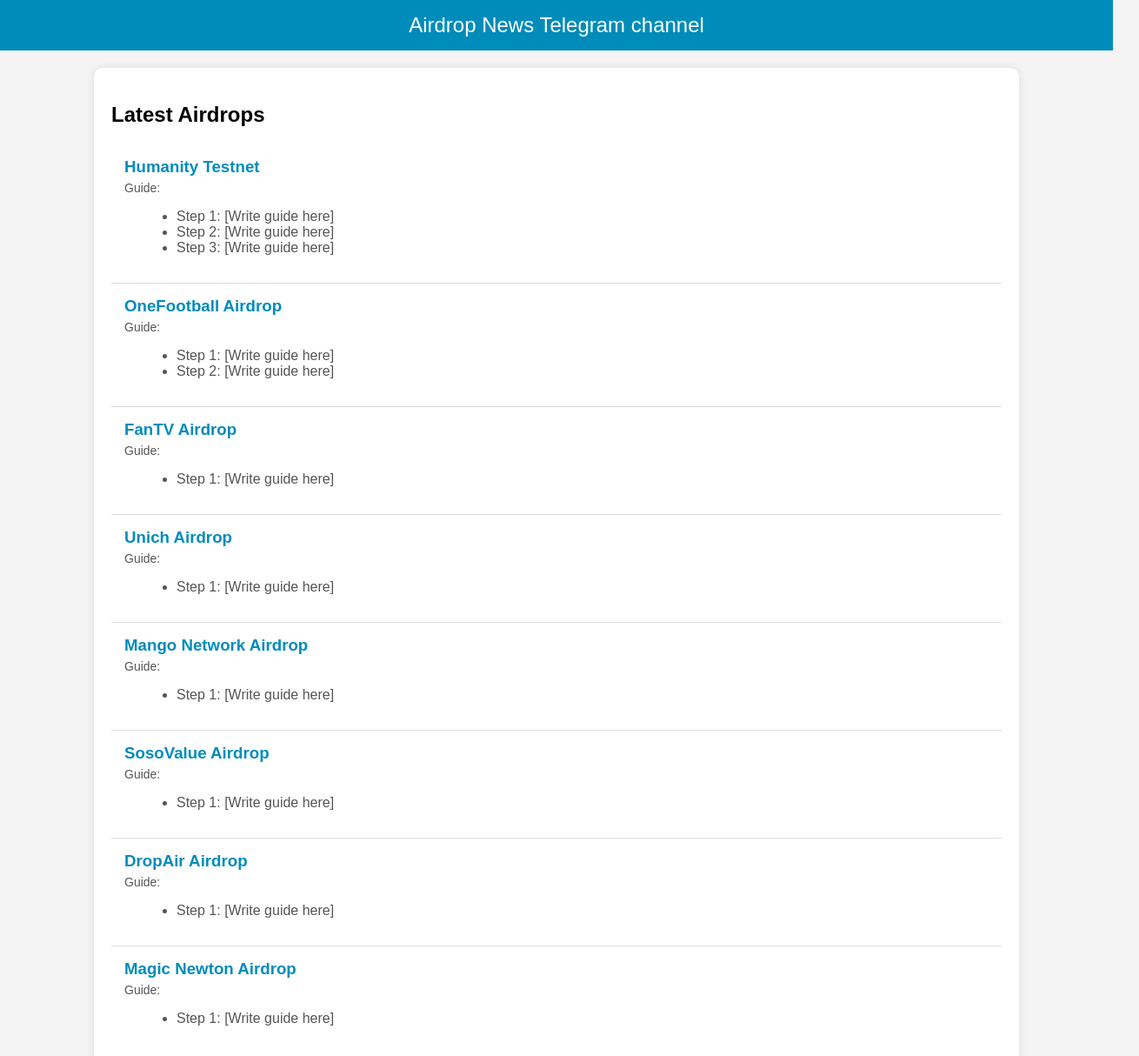
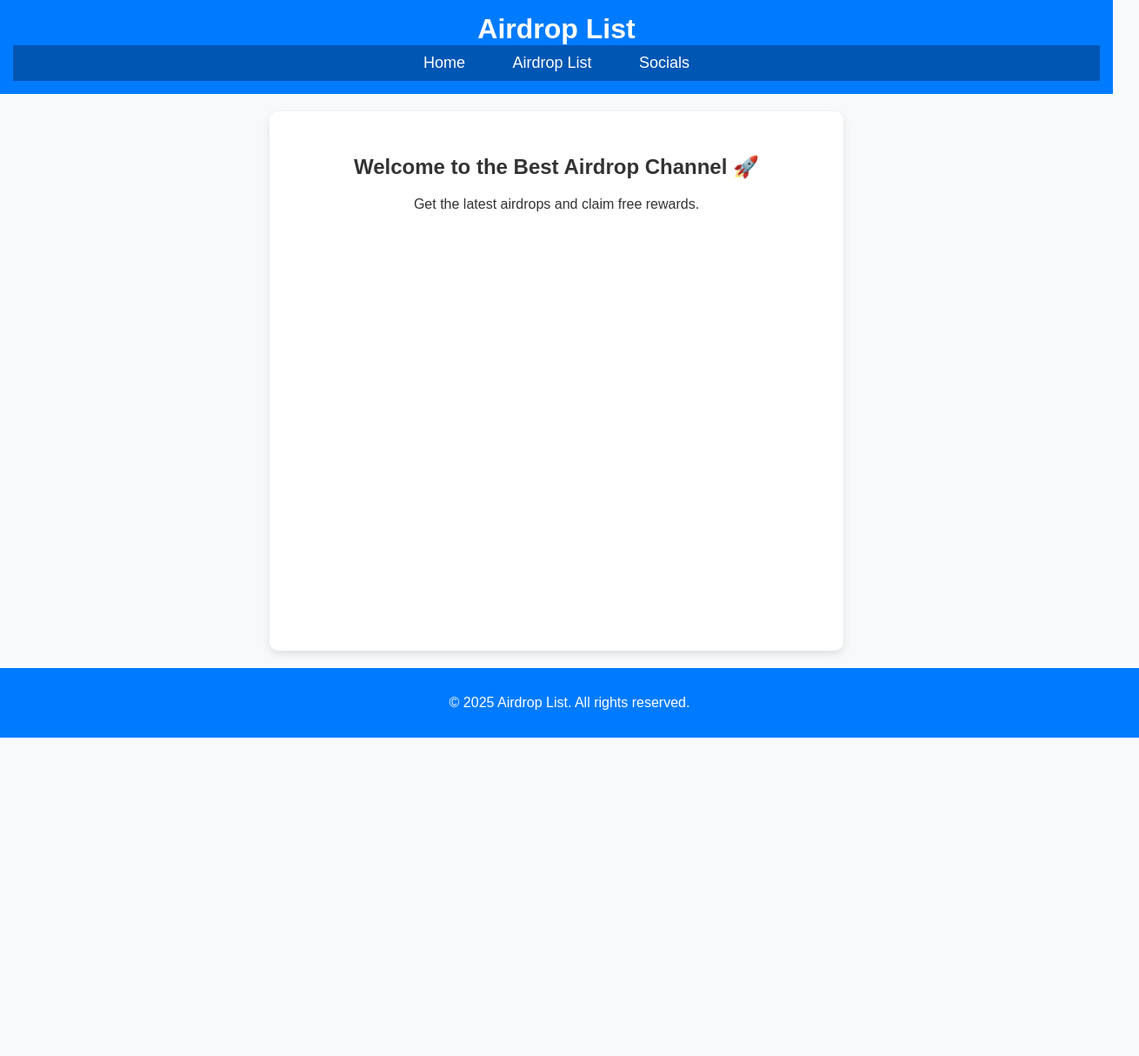
Before and after one commit to bacha67/airdrop-list, a plain HTML site: page index.html in a window 1280 px wide. Shown: the whole page at 87% size, 1310 px wide, since content can reach past the window. After the commit the page ends 848 px from the top, so only its background shows below. Drawn offline with Linux system fonts and the light colour scheme.

Commit message:
Updated home section styling and added social media placeholders

```diff
--- a/index.html
+++ b/index.html
@@ -1,81 +1,94 @@
+<!DOCTYPE html>
+<html lang="en">
 <head>
     <meta charset="UTF-8">
     <meta name="viewport" content="width=device-width, initial-scale=1.0">
-    <title>Airdrop Hub</title>
+    <title>Airdrop List</title>
     <link rel="stylesheet" href="style.css">
+    <script>
+        function showSection(sectionId) {
+            document.querySelectorAll('section').forEach(section => {
+                section.style.display = 'none';
+            });
+            document.getElementById(sectionId).style.display = 'block';
+        }
+
+        document.addEventListener("DOMContentLoaded", function() {
+            showSection('home'); // Show home section by default
+        });
+    </script>
 </head>
+<body>
+    <header>
+        <h1>Airdrop List</h1>
+        <nav>
+            <ul>
+                <li><a href="#" onclick="showSection('home')">Home</a></li>
+                <li><a href="#" onclick="showSection('airdrop-list')">Airdrop List</a></li>
+                <li><a href="#" onclick="showSection('socials')">Socials</a></li>
+            </ul>
+        </nav>
+    </header>
 
-<body>
-    <header>Airdrop News Telegram channel</header>
-    <div class="container">
-        <h2>Latest Airdrops</h2>
+    <section id="home">
+        <h2>Welcome to the Best Airdrop Channel 🚀</h2>
+        <p>Get the latest airdrops and claim free rewards.</p>
+    </section>
 
-        <div class="airdrop">
-            <h3><a href="https://testnet.humanity.org/dashboard">Humanity Testnet</a></h3>
-            <p class="guide">Guide:</p>
-            <ul class="bullet">
-                <li>Step 1: [Write guide here]</li>
-                <li>Step 2: [Write guide here]</li>
-                <li>Step 3: [Write guide here]</li>
-            </ul>
-        </div>
+    <section id="airdrop-list" style="display: none;">
+        <h2>Airdrop List</h2>
+        <ul>
+            <li>
+                <a href="https://testnet.humanity.org/dashboard">Humanity Testnet Airdrop</a> 📝
+                <p class="guide-space">Step-by-step guide on how to participate.</p>
+            </li>
+            <li>
+                <a href="https://ofc.onefootball.com/s2/?referral=IBp2iNDUMiu9">OneFootball Airdrop</a> 📝
+                <p class="guide-space">Step-by-step guide on how to participate.</p>
+            </li>
+            <li>
+                <a href="https://airdrop.fantv.world/">FanTV Airdrop</a> 📝
+                <p class="guide-space">Step-by-step guide on how to participate.</p>
+            </li>
+            <li>
+                <a href="https://unich.com/en/airdrop">Unich Airdrop</a> 📝
+                <p class="guide-space">Step-by-step guide on how to participate.</p>
+            </li>
+            <li>
+                <a href="https://task.testnet.mangonetwork.io/">MangoNetwork Airdrop</a> 📝
+                <p class="guide-space">Step-by-step guide on how to participate.</p>
+            </li>
+            <li>
+                <a href="https://sosovalue.com/exp">SosoValue Airdrop</a> 📝
+                <p class="guide-space">Step-by-step guide on how to participate.</p>
+            </li>
+            <li>
+                <a href="https://dropair.io/">DropAir Airdrop</a> 📝
+                <p class="guide-space">Step-by-step guide on how to participate.</p>
+            </li>
+            <li>
+                <a href="https://www.magicnewton.com/portal/rewards">MagicNewton Airdrop</a> 📝
+                <p class="guide-space">Step-by-step guide on how to participate.</p>
+            </li>
+        </ul>
+    </section>
 
-        <div class="airdrop">
-            <h3><a href="https://ofc.onefootball.com/s2/?referral=IBp2iNDUMiu9">OneFootball Airdrop</a></h3>
-            <p class="guide">Guide:</p>
-            <ul class="bullet">
-                <li>Step 1: [Write guide here]</li>
-                <li>Step 2: [Write guide here]</li>
-            </ul>
-        </div>
+    <section id="socials" style="display: none;">
+        <h2>Follow Us</h2>
+        <p>
+            <a href="https://t.me/OroAirdrop01" target="_blank">📢 Join Our Telegram</a>
+        </p>
+        <p>
+            <a href="https://twitter.com/BEsehtu" target="_blank">🐦 Follow Us on Twitter</a>
+        </p>
+        <p>
+            <a href="https://discord.gg/Sg4jN36s" target="_blank">🎮 Join Our Discord</a>
+        </p>
+    </section>
 
-        <div class="airdrop">
-            <h3><a href="https://airdrop.fantv.world/">FanTV Airdrop</a></h3>
-            <p class="guide">Guide:</p>
-            <ul class="bullet">
-                <li>Step 1: [Write guide here]</li>
-            </ul>
-        </div>
 
-        <div class="airdrop">
-            <h3><a href="https://unich.com/en/airdrop">Unich Airdrop</a></h3>
-            <p class="guide">Guide:</p>
-            <ul class="bullet">
-                <li>Step 1: [Write guide here]</li>
-            </ul>
-        </div>
-
-        <div class="airdrop">
-            <h3><a href="https://task.testnet.mangonetwork.io/">Mango Network Airdrop</a></h3>
-            <p class="guide">Guide:</p>
-            <ul class="bullet">
-                <li>Step 1: [Write guide here]</li>
-            </ul>
-        </div>
-
-        <div class="airdrop">
-            <h3><a href="https://sosovalue.com/exp">SosoValue Airdrop</a></h3>
-            <p class="guide">Guide:</p>
-            <ul class="bullet">
-                <li>Step 1: [Write guide here]</li>
-            </ul>
-        </div>
-
-        <div class="airdrop">
-            <h3><a href="https://dropair.io/">DropAir Airdrop</a></h3>
-            <p class="guide">Guide:</p>
-            <ul class="bullet">
-                <li>Step 1: [Write guide here]</li>
-            </ul>
-        </div>
-
-        <div class="airdrop">
-            <h3><a href="https://www.magicnewton.com/portal/rewards">Magic Newton Airdrop</a></h3>
-            <p class="guide">Guide:</p>
-            <ul class="bullet">
-                <li>Step 1: [Write guide here]</li>
-            </ul>
-        </div>
-    </div>
+    <footer>
+        <p>&copy; 2025 Airdrop List. All rights reserved.</p>
+    </footer>
 </body>
 </html>
--- a/style.css
+++ b/style.css
@@ -1,46 +1,129 @@
+/* General Styles */
 body {
     font-family: Arial, sans-serif;
     margin: 0;
     padding: 0;
-    background-color: #f4f4f4;
+    background-color: #f8f9fa;
+    color: #333;
 }
+
+/* Header */
 header {
-    background: #008CBA;
+    background-color: #007bff;
     color: white;
     padding: 15px;
     text-align: center;
-    font-size: 24px;
 }
-.container {
-    width: 80%;
-    margin: auto;
-    padding: 20px;
-    background: white;
+
+header h1 {
+    margin: 0;
+}
+
+/* Navigation */
+nav ul {
+    list-style: none;
+    padding: 0;
+    text-align: center;
+    background-color: #0056b3;
+    margin: 0;
+}
+
+nav ul li {
+    display: inline;
+    margin: 0 15px;
+}
+
+nav ul li a {
+    color: white;
+    text-decoration: none;
+    font-size: 18px;
+    padding: 10px;
+    display: inline-block;
+}
+
+nav ul li a:hover {
+    background-color: #003d80;
+    border-radius: 5px;
+}
+
+/* Sections */
+section {
+    text-align: center;
+    padding: 40px 20px;
+}
+
+/* Home Section */
+#home {
+    background-color: #ffffff;
+    box-shadow: 0px 4px 10px rgba(0, 0, 0, 0.1);
     border-radius: 10px;
-    box-shadow: 0px 0px 10px rgba(0, 0, 0, 0.1);
-    margin-top: 20px;
+    margin: 20px auto;
+    padding: 30px;
+    max-width: 600px;
 }
-.airdrop {
+
+/* Airdrop List */
+#airdrop-list ul {
+    list-style: none;
+    padding: 0;
+    max-width: 600px;
+    margin: 0 auto;
+}
+
+#airdrop-list li {
+    background-color: #ffffff;
+    box-shadow: 0px 4px 10px rgba(0, 0, 0, 0.1);
     padding: 15px;
-    border-bottom: 1px solid #ddd;
+    border-radius: 10px;
+    margin-bottom: 20px;
 }
-.airdrop:last-child {
-    border-bottom: none;
-}
-.airdrop h3 {
-    margin: 0;
-    color: #333;
-}
-.airdrop a {
-    color: #008CBA;
+
+#airdrop-list li a {
+    font-size: 18px;
+    font-weight: bold;
+    color: #007bff;
     text-decoration: none;
 }
-.guide {
-    font-size: 14px;
+
+#airdrop-list li a:hover {
+    text-decoration: underline;
+}
+
+/* Guide Space */
+.guide-space {
+    margin-top: 10px;
+    padding: 10px;
+    font-style: italic;
     color: #555;
-    margin-top: 5px;
+    background-color: #f1f1f1;
+    border-radius: 5px;
 }
-.bullet {
-    margin-left: 20px;
-    color: #555;
+
+/* Social Section */
+#socials {
+    background-color: #ffffff;
+    padding: 30px;
+    box-shadow: 0px 4px 10px rgba(0, 0, 0, 0.1);
+    border-radius: 10px;
+    max-width: 400px;
+    margin: 20px auto;
 }
+
+/* Footer */
+footer {
+    text-align: center;
+    padding: 15px;
+    background-color: #007bff;
+    color: white;
+    position: relative;
+    bottom: 0;
+    width: 100%;
+}
+/* Ensure sections take full available height */
+section {
+    min-height: 70vh; /* Adjust this if needed */
+    display: flex;
+    flex-direction: column;
+    justify-content: center;
+    align-items: center;
+}
```
